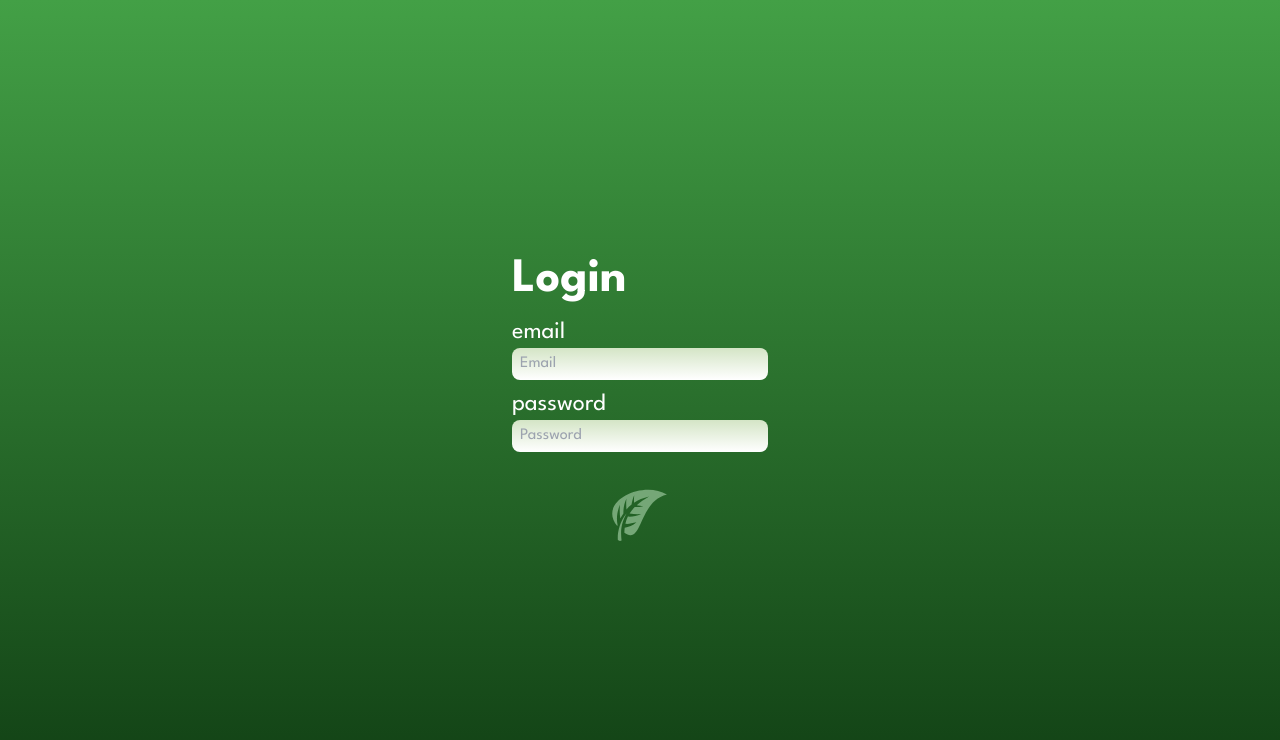
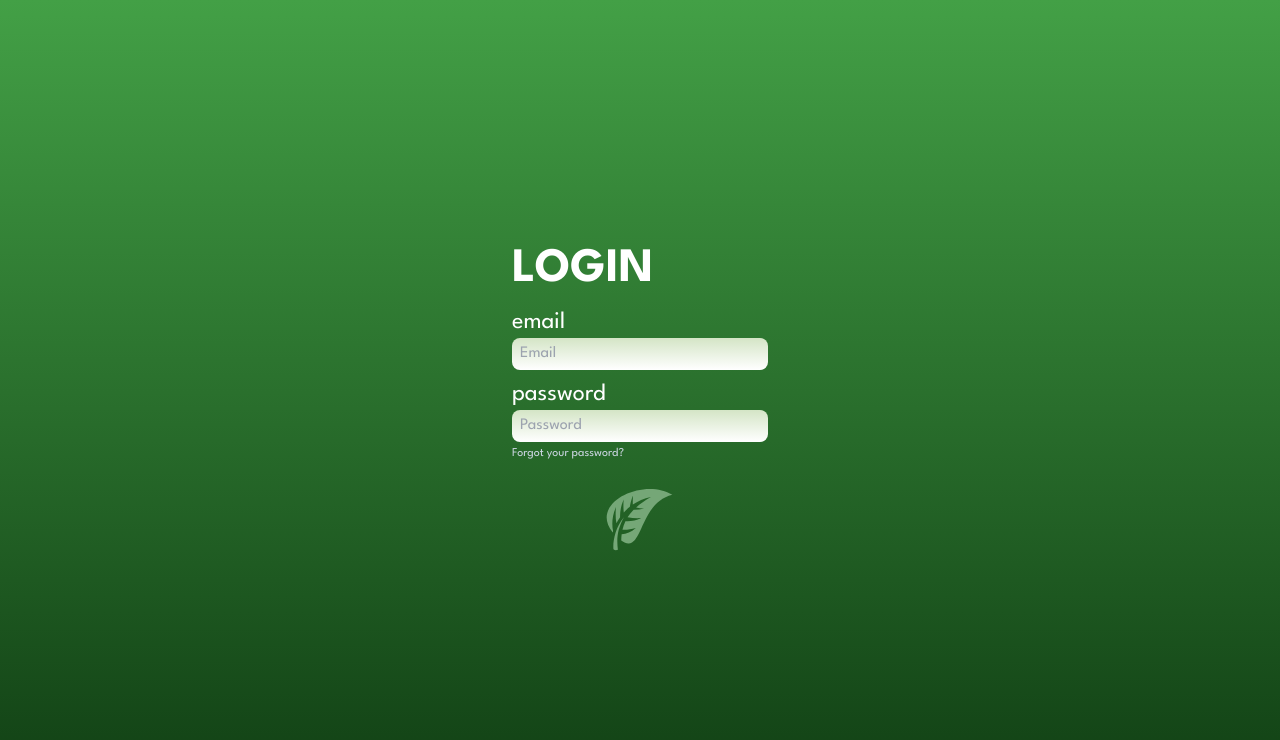
Before and after one commit to RippedKek/binbondhu, a Next.js app in the folder client/: page /login in a window 1280 px wide. Shown: the top 740 px of the page. Built offline with nearby package versions, Linux system fonts and the light colour scheme; a web font is replaced by a local one.

Commit message:
create forgot-password link

```diff
--- a/client/app/(auth)/login/page.jsx
+++ b/client/app/(auth)/login/page.jsx
@@ -1,5 +1,6 @@
 'use client'
 
+import Link from 'next/link'
 import React, { useState } from 'react'
 import { GiFallingLeaf } from 'react-icons/gi'
 
@@ -25,7 +26,7 @@ const LoginPage = () => {
       ></div>
       <div className='flex flex-col items-center justify-center w-[20%] text-white z-[9999]'>
         <div className='flex flex-col items-start w-full'>
-          <h1 className='text-5xl font-bold mb-3'>Login</h1>
+          <h1 className='text-5xl font-bold mb-3'>LOGIN</h1>
           <form className='flex flex-col w-full'>
             <p className='text-2xl'>email</p>
             <input
@@ -39,10 +40,16 @@ const LoginPage = () => {
               placeholder='Password'
               className='p-2 py-1 outline-none rounded-lg bg-gradient-to-b from-formGreen to-white text-black focus:outline focus:outline-darkGreen'
             />
+            <Link
+              href='/forgot-password'
+              className='text-slate-300 text-xs mt-1 hover:text-white transition-colors duration-100'
+            >
+              Forgot your password?
+            </Link>
           </form>
         </div>
         <GiFallingLeaf
-          className='text-leafColor text-6xl mt-8 cursor-pointer rotate-180 hover:rotate-[190deg] transition-all duration-200'
+          className='text-leafColor text-7xl mt-5 cursor-pointer rotate-180 hover:rotate-[190deg] transition-all duration-200'
           onClick={handleLeafClick}
         />
       </div>
```
